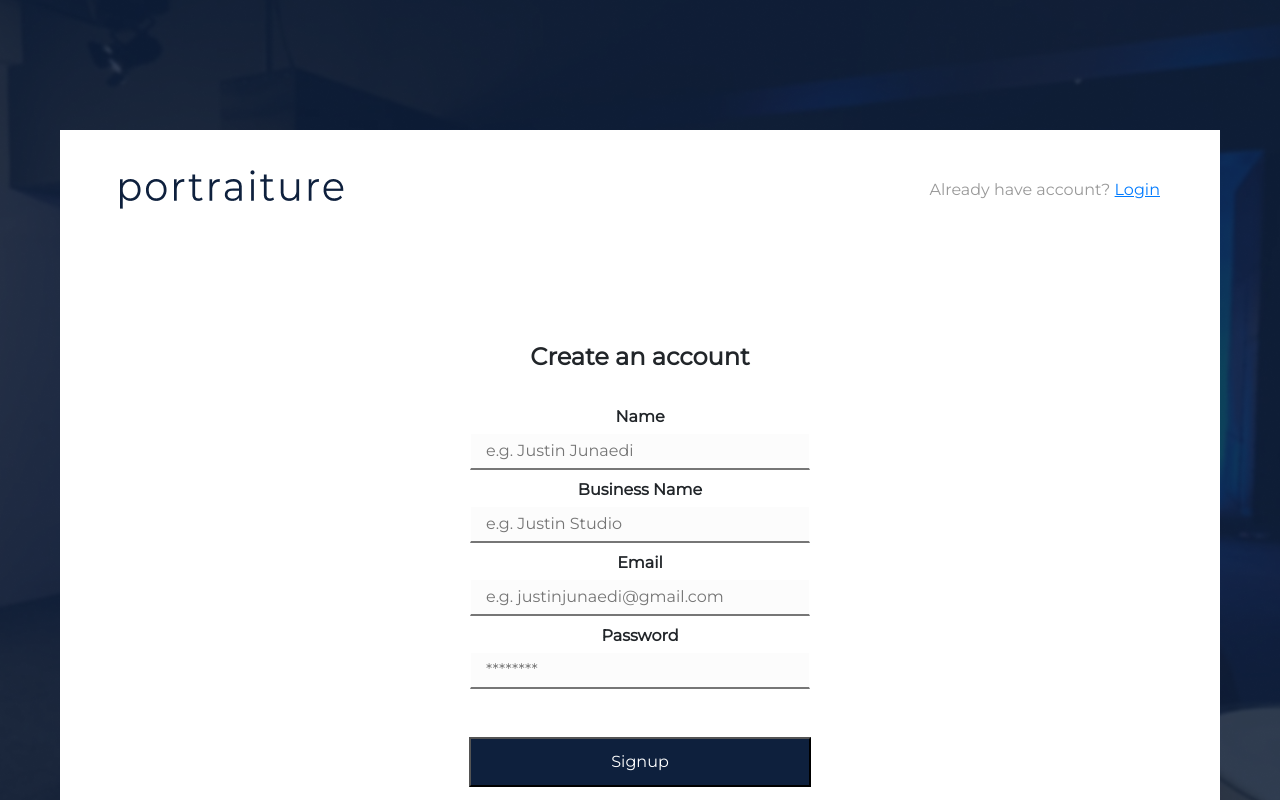
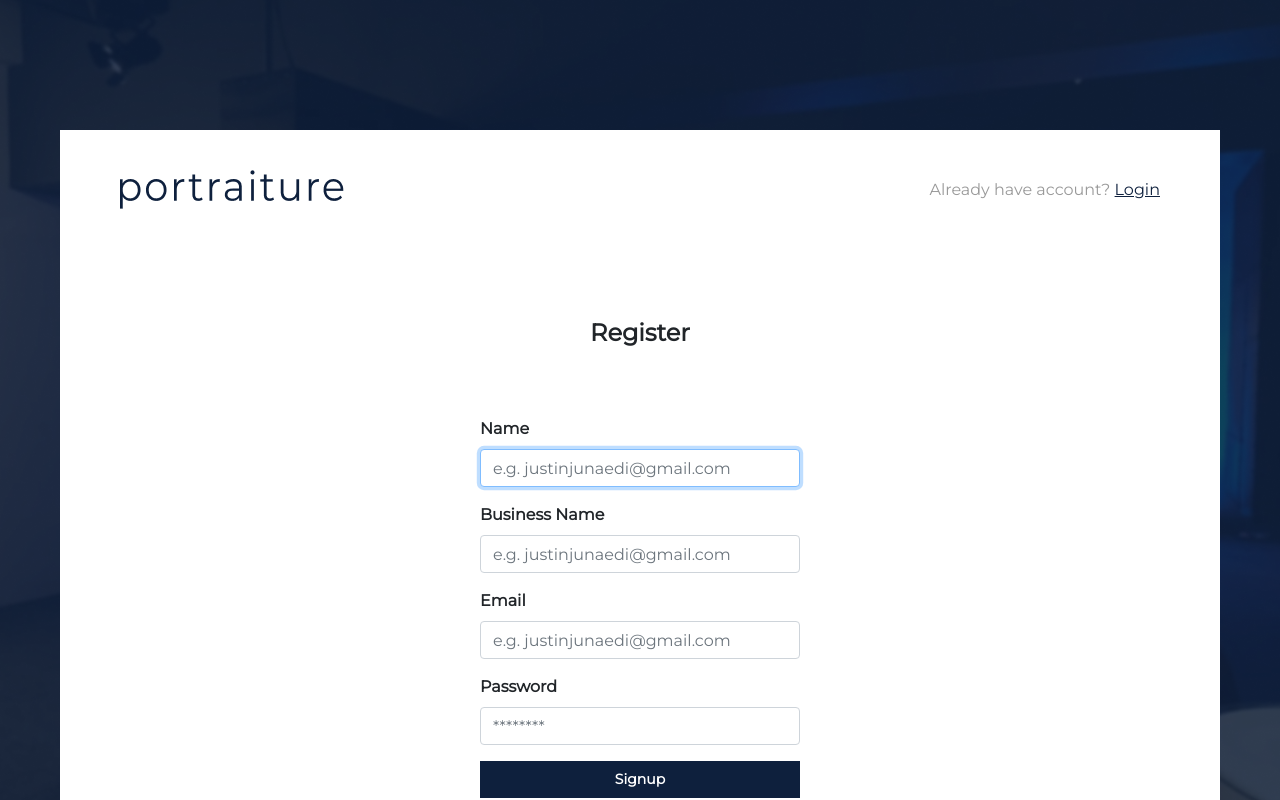
Before and after one commit to mikedanzon/portraiture-project, a React (Create React App) app: page /register in a window 1280 px wide. Shown: the top 800 px of the page. Built offline with nearby package versions, Linux system fonts and the light colour scheme.

Commit message:
login and register fixed

```diff
--- a/package.json
+++ b/package.json
@@ -9,6 +9,7 @@
     "axios": "^0.21.1",
     "node-sass": "^5.0.0",
     "react": "^17.0.2",
+    "react-bootstrap": "^1.5.2",
     "react-dom": "^17.0.2",
     "react-icons": "^4.2.0",
     "react-redux": "^7.2.4",
--- a/src/App.js
+++ b/src/App.js
@@ -1,7 +1,7 @@
 import { Route, Switch } from 'react-router';
+import './assets/styles/style.scss';
 import Home from './pages/Home';
 import Register from './pages/Register';
-import './assets/styles/style.scss';
 import Login from './pages/Login';
 
 function App() {
--- a/src/assets/styles/_loginRegister.scss
+++ b/src/assets/styles/_loginRegister.scss
@@ -1,4 +1,75 @@
 .port-background {
+  @media only screen and (min-device-width: 320px) and (max-device-width: 480px) {
+    background: url(../img/background-user.png) no-repeat center center fixed;
+    -webkit-background-size: cover;
+    -moz-background-size: cover;
+    -o-background-size: cover;
+    background-size: cover;
+    height: 100%;
+    padding: 30px 20px 50px 20px;
+    .port-main {
+      * {
+        background: $color-white;
+      }
+      .port-main-header {
+        padding-top: 40px;
+        padding-left: 60px;
+        padding-right: 60px;
+        height: 100%;
+        text-align: center;
+        .port-main-header-link {
+          padding-top: 30px;
+          color: $color-ash;
+          a {
+            color: #0e203d;
+            text-decoration: underline;
+          }
+        }
+      }
+      .port-text {
+        text-align: center;
+        padding-top: 50px;
+        font-weight: bold;
+        line-height: 48px;
+        font-size: 24px;
+      }
+      .user-form {
+        padding: 60px 0;
+        font-weight: bold;
+        Button {
+          background: #0e203d;
+          border: none;
+          border-radius: 0%;
+          font-size: 14px;
+          font-weight: bold;
+        }
+        form {
+          margin: 0 auto;
+          max-width: 320px;
+        }
+      }
+      .port-main-footer {
+        text-align: center;
+        padding-top: 70px;
+        padding-bottom: 50px;
+        a {
+          text-decoration: none;
+          color: $color-ash;
+        }
+      }
+      .port-main-footer-login {
+        text-align: center;
+        padding-top: 240px;
+        padding-bottom: 50px;
+        a {
+          text-decoration: none;
+          color: $color-ash;
+        }
+      }
+    }
+  }
+
+  @media all and (min-width: 480px) {
     background: url(../img/background-user.png) no-repeat center center fixed;
     -webkit-background-size: cover;
     -moz-background-size: cover;
@@ -18,43 +89,34 @@
         display: flex;
         justify-content: space-between;
         align-items: center;
-      .port-main-header-login {
+        .port-main-header-link {
           color: $color-ash;
           a {
+            color: #0e203d;
             text-decoration: underline;
           }
         }
       }
-    .port-main-body {
-      padding-top: 130px;
-      padding-bottom: 120px;
+      .port-text {
         text-align: center;
-      align-items: center;
+        padding-top: 100px;
         font-weight: bold;
-      .port-main-body-create {
+        line-height: 48px;
         font-size: 24px;
-        padding-bottom: 30px;
       }
-      input {
-        color: $color-ash;
-        background: #fcfcfc;
-        width: 340px;
-        padding-top: 5px;
-        padding-bottom: 5px;
-        border-top: 1px solid #fff;
-        border-left: 1px solid #fff;
-        border-right: 1px solid #fff;
-        outline: none;
-        background: #fcfcfc;
-        padding-left: 15px;
+      .user-form {
+        padding: 60px 0;
+        font-weight: bold;
+        Button {
+          background: #0e203d;
+          border: none;
+          border-radius: 0%;
+          font-size: 14px;
+          font-weight: bold;
         }
-      button {
-        background: #0e203d;
-        color: $color-white;
-        padding-top: 11px;
-        padding-right: 140px;
-        padding-left: 140px;
-        padding-bottom: 11px;
+        form {
+          margin: 0 auto;
+          max-width: 320px;
         }
       }
       .port-main-footer {
@@ -66,5 +128,15 @@
           color: $color-ash;
         }
       }
+      .port-main-footer-login {
+        text-align: center;
+        padding-top: 240px;
+        padding-bottom: 50px;
+        a {
+          text-decoration: none;
+          color: $color-ash;
         }
       }
+    }
+  }
+}
--- a/src/pages/Login.jsx
+++ b/src/pages/Login.jsx
@@ -1,42 +1,62 @@
 import React, { useState } from 'react';
+import { Button, Form } from 'react-bootstrap';
 import { Link } from 'react-router-dom';
 import Logo from '../assets/img/logo.png';
 
 function Login() {
+  const [email, setEmail] = useState('');
+  const [password, setPassword] = useState('');
+
+  function handleSubmit(event) {
+    event.preventDefault();
+    console.log(email, password);
+  }
+
   return (
+    <>
       <div className="port-background">
         <div className="port-main">
           <div className="port-main-header">
             <div className="port-main-header-logo">
               <img src={Logo} alt="portlogo" />
             </div>
-          <div className="port-main-header-login">
+            <div className="port-main-header-link">
               Don't have account? <Link to="/register">Signup</Link>
             </div>
           </div>
-        <div className="port-main-body">
-          <div className="port-main-body-create">Login</div>
-          <div>
-            <div className="pb-1">Email</div>
-            <div className="pb-2">
-              <input type="email" placeholder="e.g. justinjunaedi@gmail.com" />
+          <div className="port-text">Login</div>
+          <div className="user-form">
+            <Form onSubmit={handleSubmit}>
+              <Form.Group size="lg" controlId="email">
+                <Form.Label>Email</Form.Label>
+                <Form.Control
+                  autoFocus
+                  type="email"
+                  value={email}
+                  placeholder="e.g. justinjunaedi@gmail.com"
+                  onChange={(e) => setEmail(e.target.value)}
+                />
+              </Form.Group>
+              <Form.Group size="lg" controlId="password">
+                <Form.Label>Password</Form.Label>
+                <Form.Control
+                  type="password"
+                  value={password}
+                  placeholder="********"
+                  onChange={(e) => setPassword(e.target.value)}
+                />
+              </Form.Group>
+              <Button block size="lg" type="submit">
+                Login
+              </Button>
+            </Form>
           </div>
-          </div>
-          <div>
-            <div className="pb-1">Password</div>
-            <div className="pb-5">
-              <input type="password" placeholder="********" />
-            </div>
-          </div>
-          <div>
-            <button>Login</button>
-          </div>
-        </div>
-        <div className="port-main-footer">
+          <div className="port-main-footer-login">
             <Link to="/">Cancel and back to website</Link>
           </div>
         </div>
       </div>
+    </>
   );
 }
 
--- a/src/pages/Register.jsx
+++ b/src/pages/Register.jsx
@@ -1,55 +1,83 @@
-import React from 'react';
+import React, { useState } from 'react';
+import { Button, Form } from 'react-bootstrap';
 import { Link } from 'react-router-dom';
 import Logo from '../assets/img/logo.png';
 
-function Register() {
+function Login() {
+  const [name, setName] = useState('');
+  const [bsName, setBsName] = useState('');
+  const [email, setEmail] = useState('');
+  const [password, setPassword] = useState('');
+
+  function handleSubmit(event) {
+    event.preventDefault();
+    console.log(name, bsName, email, password);
+  }
+
   return (
+    <>
       <div className="port-background">
         <div className="port-main">
           <div className="port-main-header">
             <div className="port-main-header-logo">
               <img src={Logo} alt="portlogo" />
             </div>
-          <div className="port-main-header-login">
+            <div className="port-main-header-link">
               Already have account? <Link to="/login">Login</Link>
             </div>
           </div>
-        <div className="port-main-body">
-          <div className="port-main-body-create">Create an account</div>
-          <div>
-            <div className="pb-1">Name</div>
-            <div className="pb-2">
-              <input type="text" placeholder="e.g. Justin Junaedi" />
-            </div>
-          </div>
-          <div>
-            <div className="pb-1">Business Name</div>
-            <div className="pb-2">
-              <input type="text" placeholder="e.g. Justin Studio" />
-            </div>
-          </div>
-          <div>
-            <div className="pb-1">Email</div>
-            <div className="pb-2">
-              <input type="email" placeholder="e.g. justinjunaedi@gmail.com" />
-            </div>
-          </div>
-          <div>
-            <div className="pb-1">Password</div>
-            <div className="pb-5">
-              <input type="password" placeholder="********" />
-            </div>
-          </div>
-          <div>
-            <button>Signup</button>
-          </div>
+          <div className="port-text">Register</div>
+          <div className="user-form">
+            <Form onSubmit={handleSubmit}>
+              <Form.Group size="lg" controlId="name">
+                <Form.Label>Name</Form.Label>
+                <Form.Control
+                  autoFocus
+                  type="name"
+                  value={name}
+                  placeholder="e.g. justinjunaedi@gmail.com"
+                  onChange={(e) => setName(e.target.value)}
+                />
+              </Form.Group>
+              <Form.Group size="lg" controlId="bsName">
+                <Form.Label>Business Name</Form.Label>
+                <Form.Control
+                  type="bsName"
+                  value={bsName}
+                  placeholder="e.g. justinjunaedi@gmail.com"
+                  onChange={(e) => setBsName(e.target.value)}
+                />
+              </Form.Group>
+              <Form.Group size="lg" controlId="email">
+                <Form.Label>Email</Form.Label>
+                <Form.Control
+                  type="email"
+                  value={email}
+                  placeholder="e.g. justinjunaedi@gmail.com"
+                  onChange={(e) => setEmail(e.target.value)}
+                />
+              </Form.Group>
+              <Form.Group size="lg" controlId="password">
+                <Form.Label>Password</Form.Label>
+                <Form.Control
+                  type="password"
+                  value={password}
+                  placeholder="********"
+                  onChange={(e) => setPassword(e.target.value)}
+                />
+              </Form.Group>
+              <Button block size="lg" type="submit">
+                Signup
+              </Button>
+            </Form>
           </div>
           <div className="port-main-footer">
             <Link to="/">Cancel and back to website</Link>
           </div>
         </div>
       </div>
+    </>
   );
 }
 
-export default Register;
+export default Login;
```
Also changed, not shown: 1 other file (tests, documents, lock files or other folders). Lines whose indentation alone changed are shown as unchanged.
